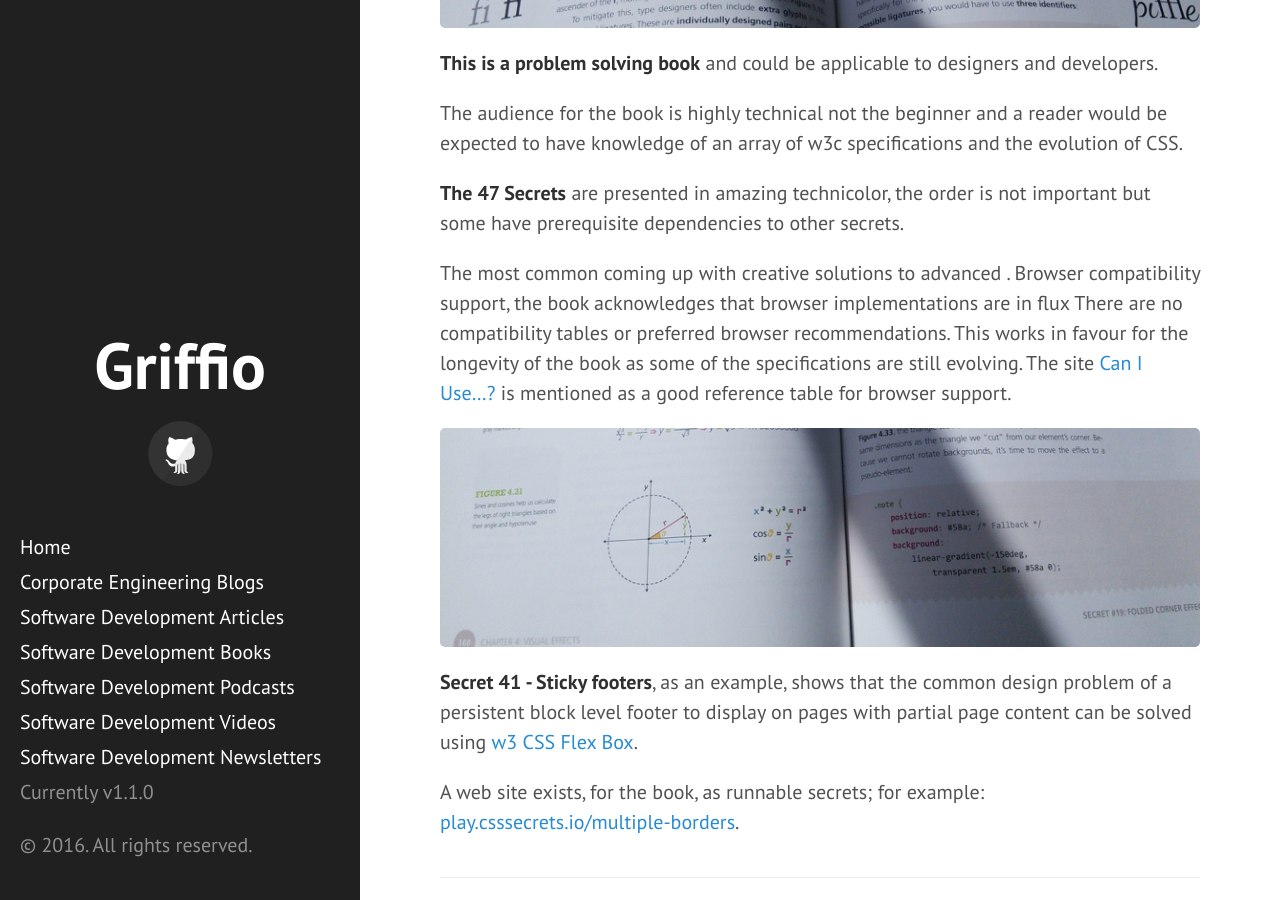
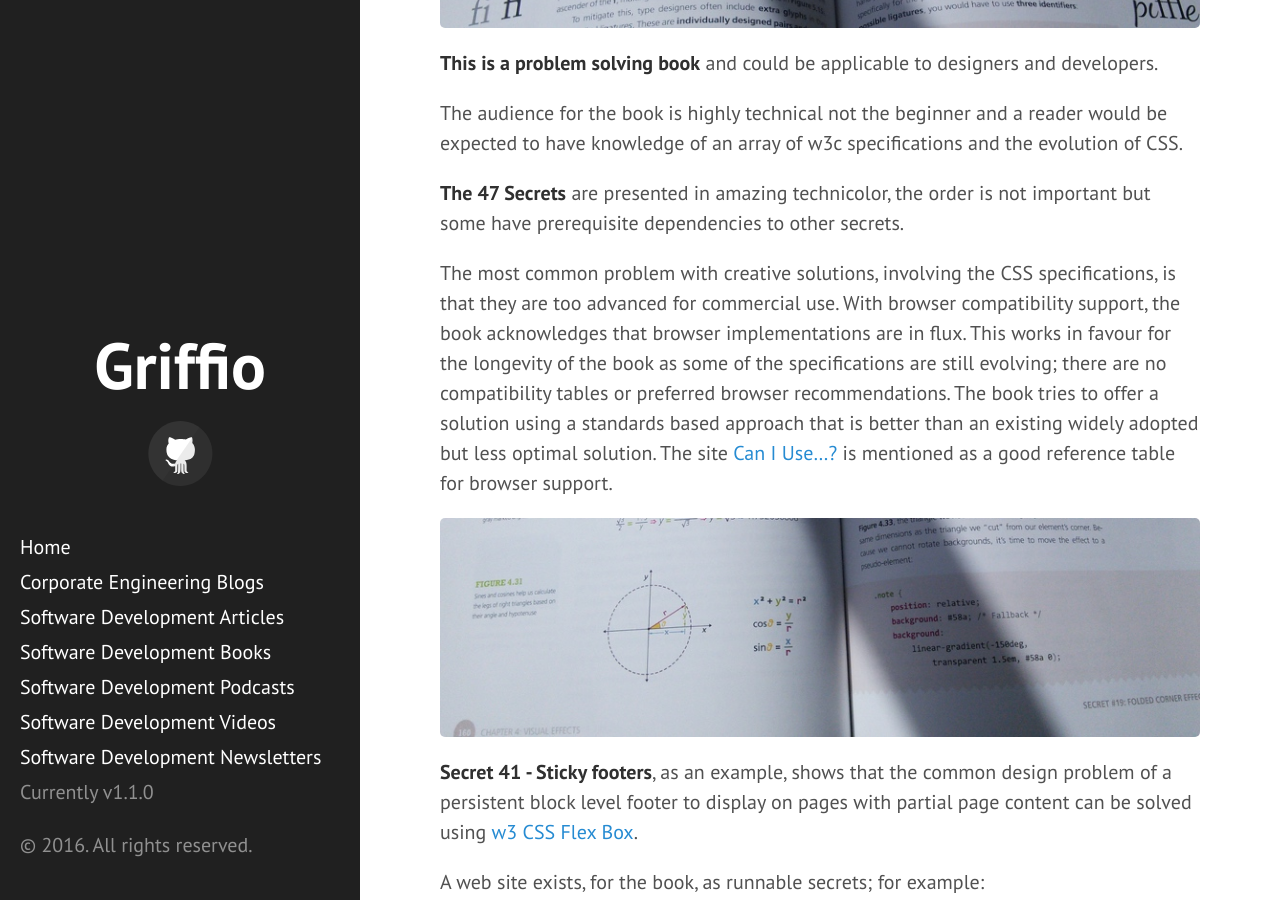
Before and after one commit to griffio/griffio.github.io, a Jekyll site: the page built from _posts/2016-03-30-CSS-Secrets-Review.md, in a window 1280 px wide and 900 px high, scrolled down 1542 px. Built offline with Jekyll 4.4.1, drawn with Linux system fonts in a browser that asks for light colours; some web fonts are replaced.

Commit message:
mangled text

```diff
--- a/_posts/2016-03-30-CSS-Secrets-Review.md
+++ b/_posts/2016-03-30-CSS-Secrets-Review.md
@@ -32,8 +32,9 @@ The audience for the book is highly technical not the beginner and a reader woul
 
 **The 47 Secrets** are presented in amazing technicolor, the order is not important but some have prerequisite dependencies to other secrets.
 
-The most common coming up with creative solutions to advanced . Browser compatibility support, the book acknowledges that browser implementations are in flux
-There are no compatibility tables or preferred browser recommendations. This works in favour for the longevity of the book as some of the specifications are still evolving.
+The most common problem with creative solutions, involving the CSS specifications, is that they are too advanced for commercial use. With browser compatibility support, the book acknowledges that browser implementations are in flux.
+This works in favour for the longevity of the book as some of the specifications are still evolving; there are no compatibility tables or preferred browser recommendations.
+The book tries to offer a solution using a standards based approach that is better than an existing widely adopted but less optimal solution.
 The site [Can I Use...?](http://caniuse.com) is mentioned as a good reference table for browser support.
 
 ![CSS Secrets Book](/public/css_secrets_03.jpg)
```
